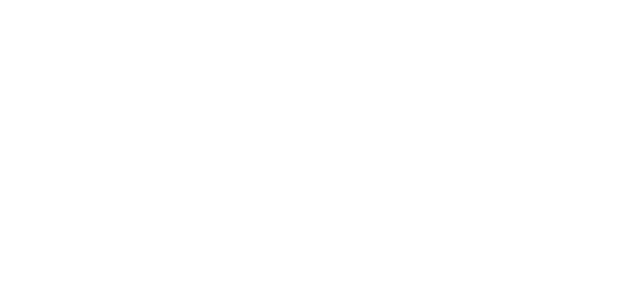
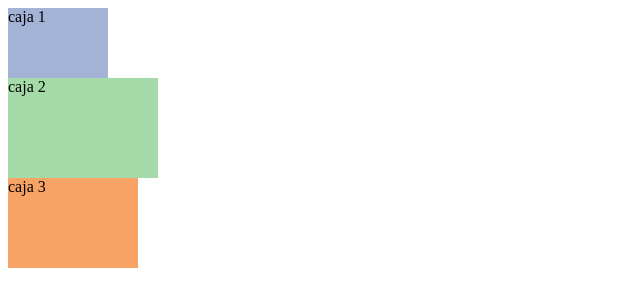
Before and after one commit to erikariver/curso-HTML, a plain HTML site: page 11/semana7/ejemplo3.html in a window 1280 px wide. Shown: the whole page, without its empty margins (0-640 px from the left). Drawn offline with Linux system fonts and the light colour scheme.

Commit message:
Modificado index CSS

```diff
--- a/11/semana7/ejemplo3.html
+++ b/11/semana7/ejemplo3.html
@@ -4,6 +4,17 @@
     <meta charset="UTF-8">
     <meta name="viewport" content="width=device-width, initial-scale=1.0">
     <title>Document</title>
+    <style>
+        #caja1{width: 100px; height: 70px; background:#A2B3D6; display: block;}
+        #caja2{width: 150px; height: 100px; background:#A5DBA8; display: block;}
+        #caja3{width: 130px; height: 90px; background:#F8A366; display: block;}
+    </style>
+</head>
+<body>
+        <div id="caja1">caja 1</div>
+        <div id="caja2">caja 2</div>
+        <div id="caja3">caja 3</div>
+</body>
 </head>
 <body>
 
```
